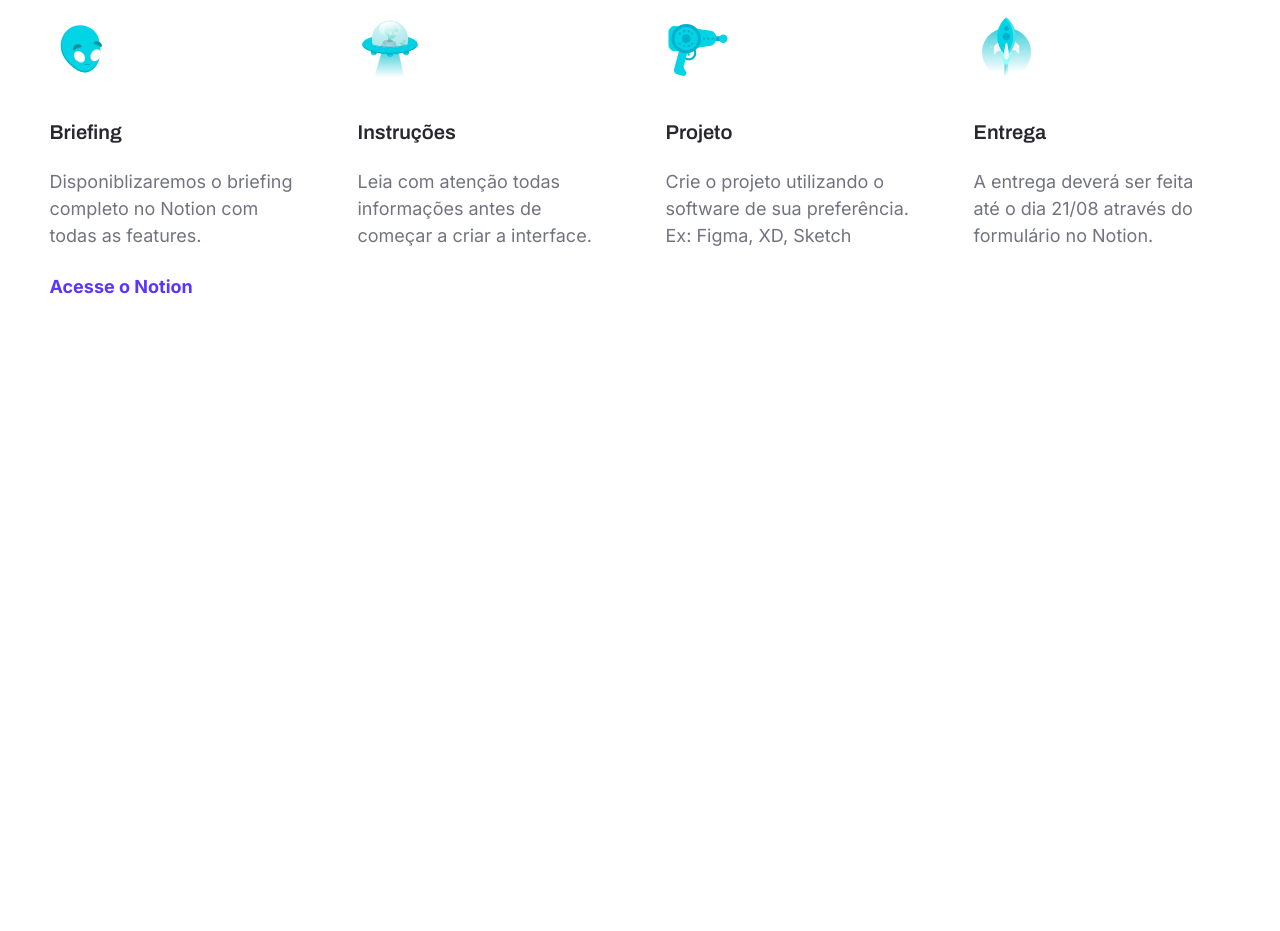
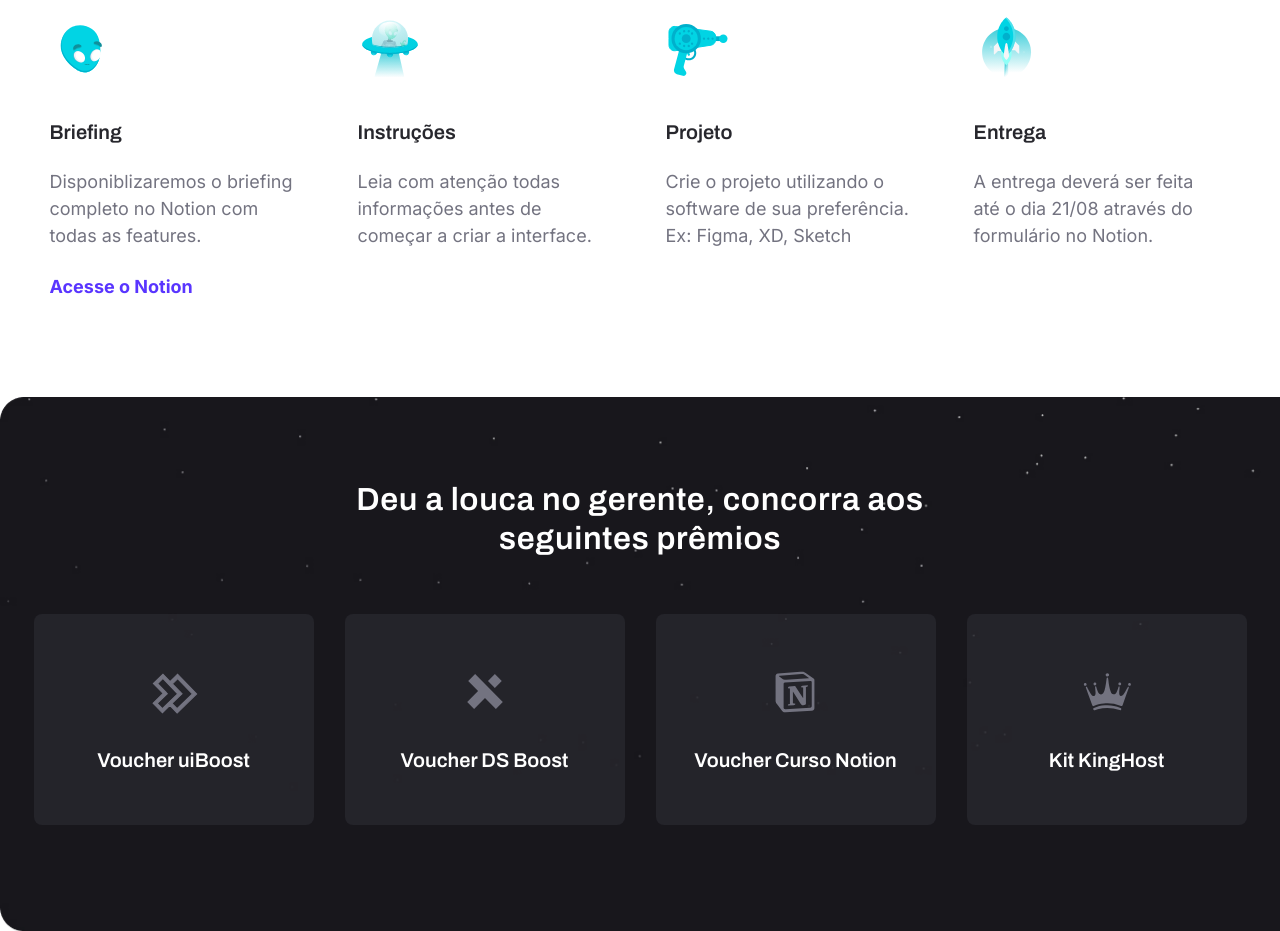
Before and after one commit to joaonetogit/case-uiboost-codeboost, a website: page index.html in a window 1280 px wide. Shown: the part 1313-2244 px from the top of the page. Before the commit the page ends 1613 px from the top, so only its background shows below. Drawn offline with Linux system fonts and the light colour scheme.

Commit message:
feat: section promo

```diff
--- a/index.html
+++ b/index.html
@@ -128,6 +128,42 @@
           </ul>
         </div>
       </section>
+
+      <section class="s-promo">
+        <div class="container">
+          <div class="wrapper">
+            <h2 class="title">
+              Deu a louca no gerente, concorra aos seguintes prêmios
+            </h2>
+            <ul class="promo">
+              <li class="promo-item">
+                <figure class="promo-item-icon">
+                  <img src="./img/icon-uiboost.svg" alt="" />
+                </figure>
+                <h3 class="promo-item-text">Voucher uiBoost</h3>
+              </li>
+              <li class="promo-item">
+                <figure class="promo-item-icon">
+                  <img src="./img/icon-pixecalst.svg" alt="" />
+                </figure>
+                <h3 class="promo-item-text">Voucher DS Boost</h3>
+              </li>
+              <li class="promo-item">
+                <figure class="promo-item-icon">
+                  <img src="./img/icon2-notion.svg" alt="" />
+                </figure>
+                <h3 class="promo-item-text">Voucher Curso Notion</h3>
+              </li>
+              <li class="promo-item">
+                <figure class="promo-item-icon">
+                  <img src="./img/icon-kinghost.svg" alt="" />
+                </figure>
+                <h3 class="promo-item-text">Kit KingHost</h3>
+              </li>
+            </ul>
+          </div>
+        </div>
+      </section>
     </main>
 
     <script src="/js/plugins.js"></script>
--- a/scss/_home.scss
+++ b/scss/_home.scss
@@ -112,6 +112,7 @@
 .s-how {
   position: relative;
   background-color: $color-white;
+  margin-bottom: 9.7rem;
   .title {
     font-family: $font-heading;
     font-weight: 600;
@@ -168,3 +169,74 @@
     }
   }
 }
+
+.s-promo {
+  width: 100%;
+  max-width: 136.8rem;
+  margin: 0 auto;
+  background: url('../img/bg-premios.jpg') no-repeat;
+  background-size: cover;
+  padding: 8.4rem 0 10.6rem;
+
+  .wrapper {
+    display: flex;
+    align-items: center;
+    justify-content: center;
+    flex-direction: column;
+    gap: 5.6rem;
+
+    .title {
+      width: 100%;
+      max-width: 60.8rem;
+      margin: 0 auto;
+      font-family: $font-heading;
+      font-weight: 600;
+      font-size: 3.2rem;
+      line-height: 120%;
+      text-align: center;
+      letter-spacing: 0.02em;
+      color: #ffffff;
+    }
+
+    .promo {
+      display: flex;
+      align-items: center;
+      justify-content: center;
+      gap: 3.1rem;
+
+      &-item {
+        display: flex;
+        align-items: center;
+        justify-content: center;
+        flex-direction: column;
+        gap: 3.2rem;
+        width: 28rem;
+        height: 21.1rem;
+        background: rgba($color: $neutral-200, $alpha: 0.8);
+        border-radius: 8px;
+
+        &-icon {
+          width: 4.8rem;
+          height: 4.8rem;
+          display: flex;
+          align-items: center;
+          justify-content: center;
+
+          img {
+            width: 100%;
+            height: 100%;
+          }
+        }
+
+        &-text {
+          font-family: $font-heading;
+          font-weight: 600;
+          font-size: 2rem;
+          line-height: 120%;
+          text-align: center;
+          color: #ffffff;
+        }
+      }
+    }
+  }
+}
```
Also changed, not shown: css/main.css.
